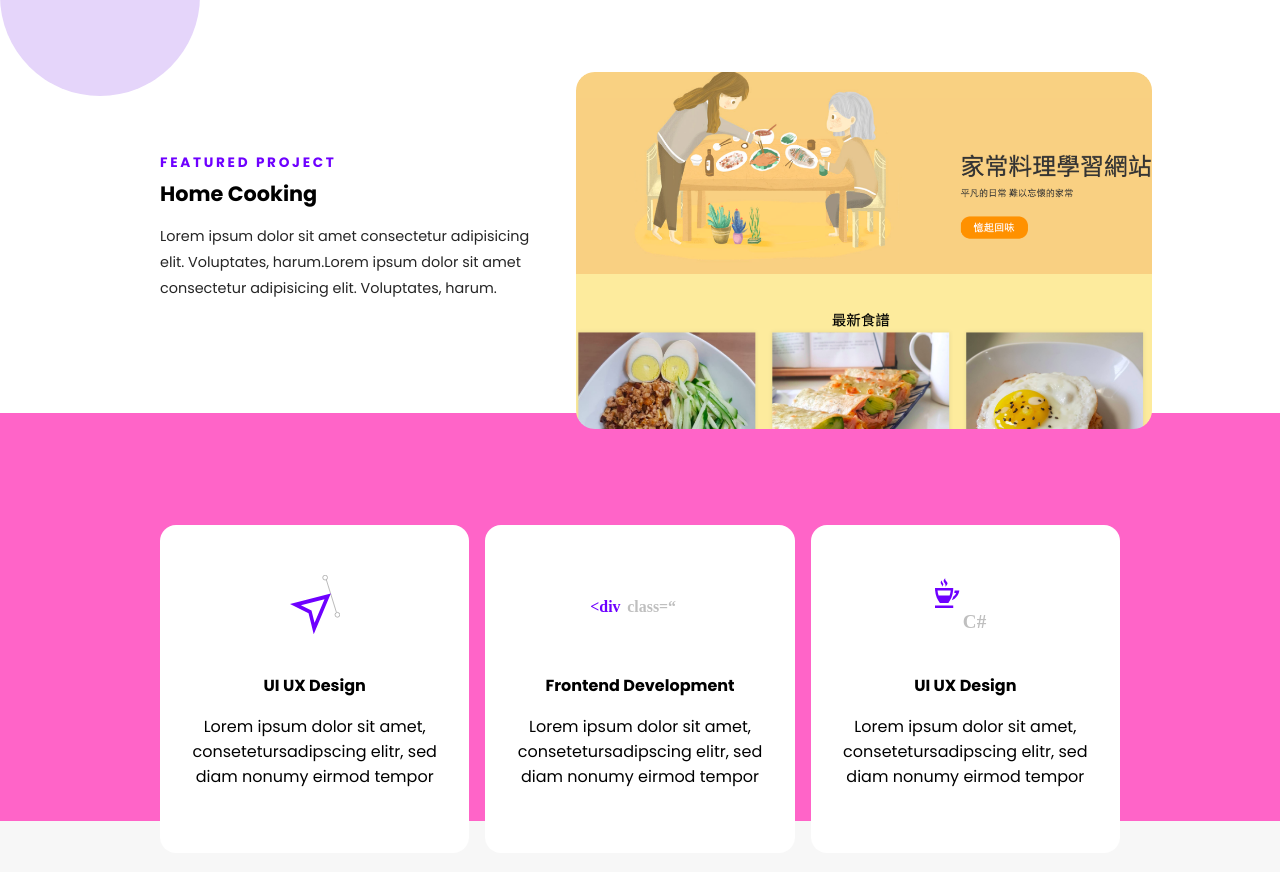
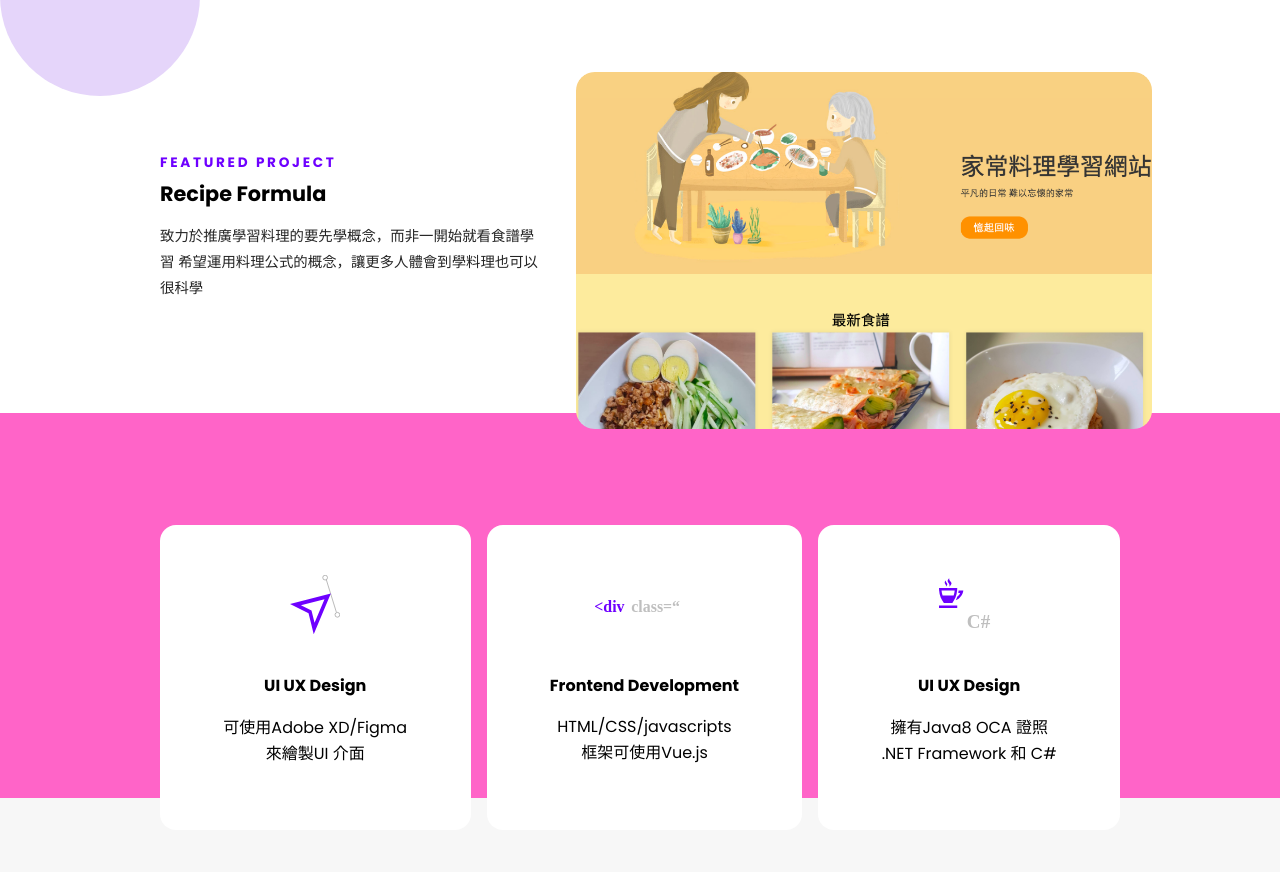
Before and after one commit to anna971053/portfolio, a plain HTML site: page index.html in a window 1280 px wide. Shown: the part 934-1806 px from the top of the page. Drawn offline with nearby package versions, Linux system fonts and the light colour scheme.

Commit message:
first commit

```diff
--- a/index.html
+++ b/index.html
@@ -4,7 +4,7 @@
     <meta charset="UTF-8">
     <meta http-equiv="X-UA-Compatible" content="IE=edge">
     <meta name="viewport" content="width=device-width, initial-scale=1.0">
-    <title>Document</title>
+    <title>portfolio</title>
     <link rel="stylesheet" href="css/main.css">
 </head>
 <body>
@@ -87,8 +87,9 @@
         <div class="left">
             <div class="inner transition2">
                 <p class="subtitle">Featured Project</p>
-                <a href="#" class="featured-title">Home Cooking</a>
-                <p class="feautured-desc">Lorem ipsum dolor sit amet consectetur adipisicing elit. Voluptates, harum.Lorem ipsum dolor sit amet consectetur adipisicing elit. Voluptates, harum.</p>
+                <a href="#" class="featured-title">Recipe Formula</a>
+                <p class="feautured-desc">致力於推廣學習料理的要先學概念，而非一開始就看食譜學習
+                    希望運用料理公式的概念，讓更多人體會到學料理也可以很科學</p>
             </div>
         </div>
         <img class="right transition2" src="images/home-cooking.png" alt="Project">
@@ -103,9 +104,8 @@
                     </div>
                     <p class="skill-title">UI UX Design</p>
                     <p class="feature-desc skill-desc">
-                        Lorem ipsum dolor sit amet,
-                        consetetursadipscing elitr, sed
-                        diam nonumy eirmod tempor
+                        可使用Adobe XD/Figma<br>
+                            來繪製UI 介面
                     </p>
                 </li>
                 <li class="transition2">
@@ -114,9 +114,8 @@
                     </div>
                     <p class="skill-title">Frontend Development</p>
                     <p class="feature-desc skill-desc">
-                        Lorem ipsum dolor sit amet,
-                        consetetursadipscing elitr, sed
-                        diam nonumy eirmod tempor
+                       HTML/CSS/javascripts <br>
+                        框架可使用Vue.js
                     </p>
                 </li>
                 <li class="transition2">
@@ -125,9 +124,8 @@
                     </div>
                     <p class="skill-title">UI UX Design</p>
                     <p class="feature-desc skill-desc">
-                        Lorem ipsum dolor sit amet,
-                        consetetursadipscing elitr, sed
-                        diam nonumy eirmod tempor
+                        擁有Java8 OCA 證照<br>
+                        .NET Framework 和 C#
                     </p>
                 </li>
             </ul>
@@ -139,7 +137,7 @@
                 <div class="inner">
                     <p class="subtitle">Responsive website</p>
                     <p class="featured-title">六角西餐廳</p>
-                    <p class="feature-desc">Lorem ipsum dolor sit amet, consetetur sadipscing elitr, sed diam nonumy eirmod tempor invidunt ut labore et dolore magna aliquyam erat, sed diam voluptua. </p>
+                    <p class="feature-desc"> 學習切版的最終作業 </p>
                 </div>
             </div>
             <a href="#"><img src="images/六角西餐廳.png" alt="六角西餐廳"></a>
@@ -149,7 +147,7 @@
                 <div class="inner">
                     <p class="subtitle">Responsive website</p>
                     <p class="featured-title">六角西餐廳</p>
-                    <p class="feature-desc">Lorem ipsum dolor sit amet, consetetur sadipscing elitr, sed diam nonumy eirmod tempor invidunt ut labore et dolore magna aliquyam erat, sed diam voluptua. </p>
+                    <p class="feature-desc">學習切版的最終作業 </p>
                 </div>
             </div>
             <a href="#"><img src="images/六角西餐廳.png" alt="六角西餐廳"></a>
@@ -159,7 +157,7 @@
                 <div class="inner">
                     <p class="subtitle">Responsive website</p>
                     <p class="featured-title">六角西餐廳</p>
-                    <p class="feature-desc">Lorem ipsum dolor sit amet, consetetur sadipscing elitr, sed diam nonumy eirmod tempor invidunt ut labore et dolore magna aliquyam erat, sed diam voluptua. </p>
+                    <p class="feature-desc">學習切版的最終作業 </p>
                 </div>
             </div>
             <a href="#"><img src="images/六角西餐廳.png" alt="六角西餐廳"></a>
```
Also changed, not shown: 2 other files.
